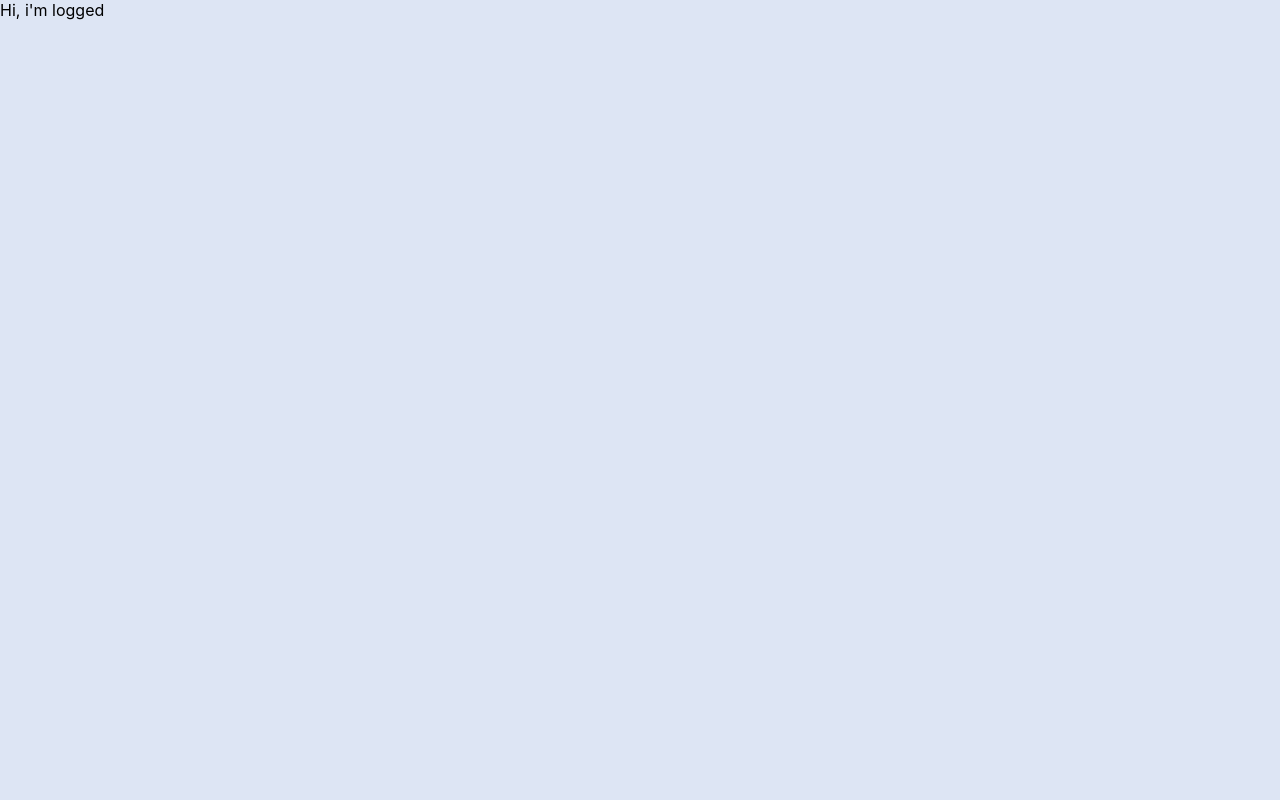
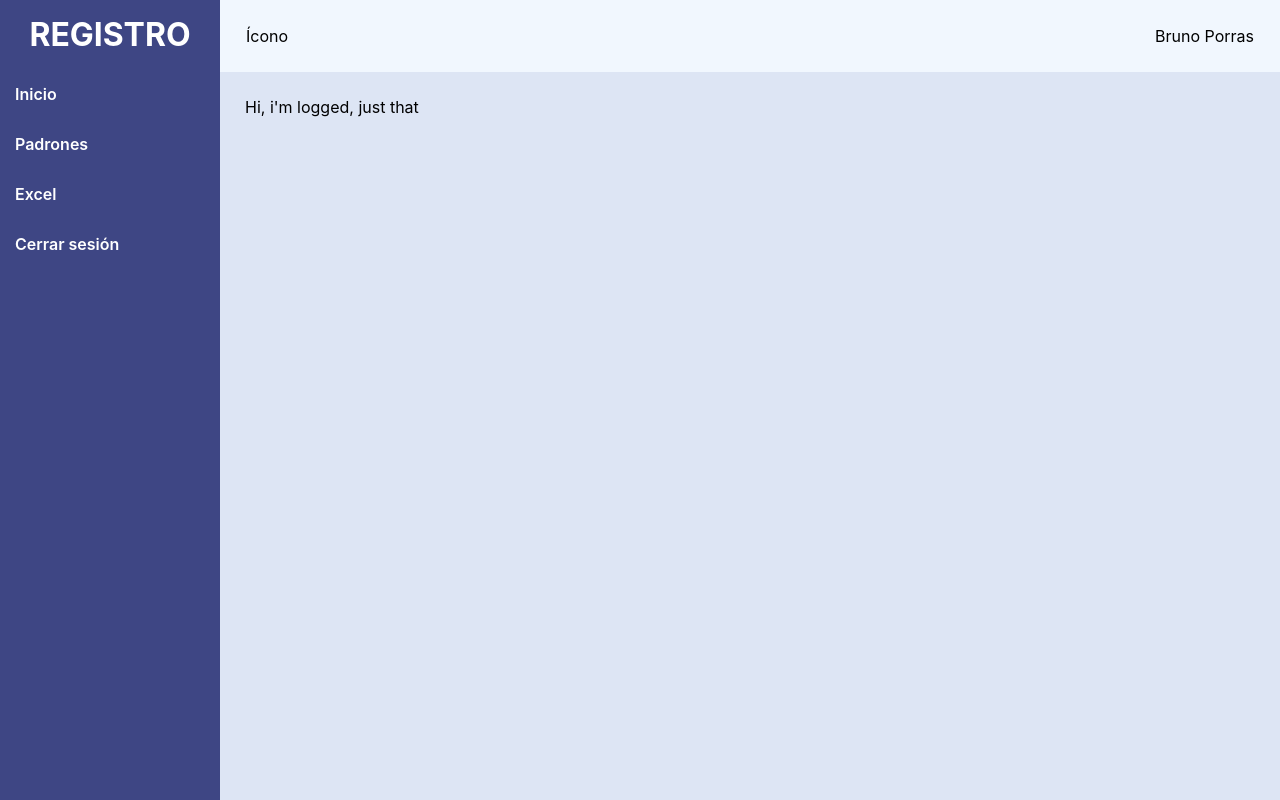
Before and after one commit to BrunoPM2001/front-diplomas, a Next.js app: page /inicio in a window 1280 px wide. Built offline with nearby package versions, Linux system fonts and the light colour scheme.

Commit message:
Grupo con el mismo layout

```diff
--- /dev/null
+++ b/app/(nav-sidebar)/Navbar.jsx
@@ -0,0 +1,12 @@
+import styles from "../../styles/Navbar.module.css"
+
+export default function Navbar ({ changeMenuState }) {
+  return (
+    <div className={styles.navbar}>
+      <p onClick={() => changeMenuState()}>Ícono</p>
+      <div>
+        Bruno Porras
+      </div>
+    </div>
+  )
+}
--- /dev/null
+++ b/app/(nav-sidebar)/Sidebar.jsx
@@ -0,0 +1,37 @@
+import { useRouter } from 'next/navigation'
+import styles from '../../styles/Sidebar.module.css'
+
+//  Si se tienen más ventanas añadir aquí al sidebar
+const listForSidebar = [
+  { text: "Inicio", to: "inicio" },
+  { text: "Padrones", to: "padrones" },
+  { text: "Excel", to: "excel" }
+]
+
+export default function Sidebar ({ menuState }) {
+
+  const router = useRouter()
+
+  const sendTo = (to) => {
+    router.push(to)
+  }
+
+  const closeSession = () => {
+    localStorage.removeItem('token')
+    router.push("")
+  }
+
+  return (
+    <div className={ menuState ? styles.menuOpen : styles.menuClose }>
+      <div className={styles.sidebar}>
+        <h1 className={styles.icon}>REGISTRO</h1>
+        {
+          listForSidebar.map(element => {
+            return <div className={styles.sidebarElement} onClick={() => sendTo(element.to)}>{element.text}</div>
+          })
+        }
+        <div className={styles.sidebarElement} onClick={() => closeSession()}>Cerrar sesión</div>
+      </div>
+    </div>
+  )
+}
--- /dev/null
+++ b/app/(nav-sidebar)/excel/page.jsx
@@ -0,0 +1,5 @@
+export default function Page () {
+  return (
+    <div>Hi, i'm in excel window</div>
+  )
+}
--- /dev/null
+++ b/app/(nav-sidebar)/inicio/page.jsx
@@ -0,0 +1,9 @@
+import styles from "../../../styles/Inicio.module.css"
+
+export default function Page () {
+  return (
+    <div className={styles.container}>
+      Hi, i'm logged, just that
+    </div>
+  )
+}
--- /dev/null
+++ b/app/(nav-sidebar)/layout.js
@@ -0,0 +1,25 @@
+"use client"
+
+import { useSideHide } from "../../hooks/useSideHide"
+import Sidebar from "./Sidebar"
+import Navbar from "./Navbar"
+
+export default function RootLayout({ children }) {
+
+  const { openState, changeOpenState } = useSideHide()
+
+  return (
+    <html>
+      <head></head>
+      <body>
+        <div className="sideBody">
+          <Sidebar menuState={openState}/>
+          <div className="bodyParte">
+            <Navbar changeMenuState={changeOpenState}/>
+            {children}
+          </div>
+        </div>
+      </body>
+    </html>
+  )
+}
--- /dev/null
+++ b/app/(nav-sidebar)/padrones/page.jsx
@@ -0,0 +1,5 @@
+export default function Page () {
+  return (
+    <div>Hi, i'm padrones window</div>
+  )
+}
```
